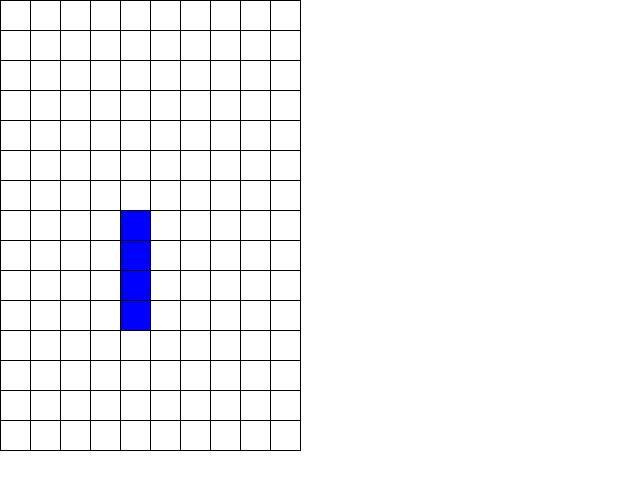
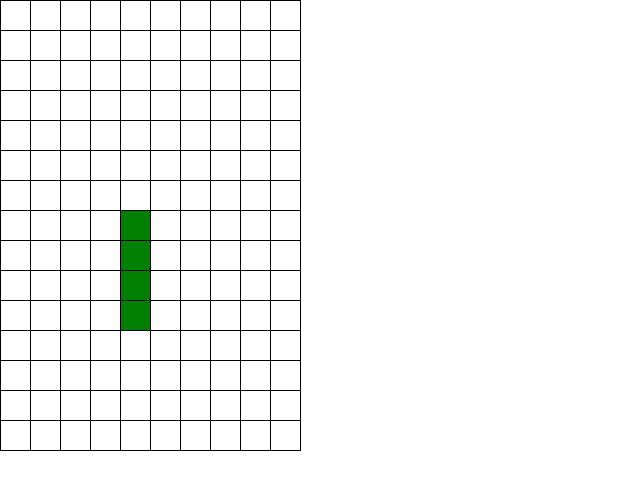
Before and after one commit to blefebvre/react-tetris, a React (Create React App) app: page / in a window 1280 px wide. Shown: the top 490 px of the page, without its empty margins (0-640 px from the left). Built offline with nearby package versions, Linux system fonts and the light colour scheme.

Commit message:
Add random shape generator

```diff
--- a/src/App.tsx
+++ b/src/App.tsx
@@ -1,13 +1,14 @@
 import React from "react";
 import "./App.css";
 import { TetrisGrid } from "./TetrisGrid";
+import { getRandomShapes } from "./shapes/Generator";
 import { line } from "./shapes/Line";
 import { square } from "./shapes/Square";
 
 export function App() {
   return (
     <div className="App">
-      <TetrisGrid width={10} height={15} shapes={[line(), square(), line(), square(), line(), square()]} />
+      <TetrisGrid width={10} height={15} shapes={getRandomShapes(3)} />
     </div>
   );
 }
--- /dev/null
+++ b/src/shapes/Generator.ts
@@ -0,0 +1,29 @@
+import { square } from "./Square";
+import { line } from "./Line";
+import { Shape } from "./Shape";
+
+const knownShapes = [() => square(), () => line()];
+
+function getRandomShapeIndex(): number {
+  // Find a number between 0 and the length of knownShapes
+  return Math.floor(Math.random() * knownShapes.length);
+}
+
+const colors = ["blue", "green", "yellow", "red", "pink"];
+
+function getRandomColorIndex(): number {
+  // Find a number between 0 and the length of colors
+  return Math.floor(Math.random() * colors.length);
+}
+
+// Get a number of random shapes (count) each with a random color
+export function getRandomShapes(count: number): Shape[] {
+  const shapes: Shape[] = [];
+  for (let i = 0; i < count; i++) {
+    const randomShape: Shape = knownShapes[getRandomShapeIndex()]();
+    const randomColor: string = colors[getRandomColorIndex()];
+    randomShape.color = randomColor;
+    shapes.push(randomShape);
+  }
+  return shapes;
+}
```
